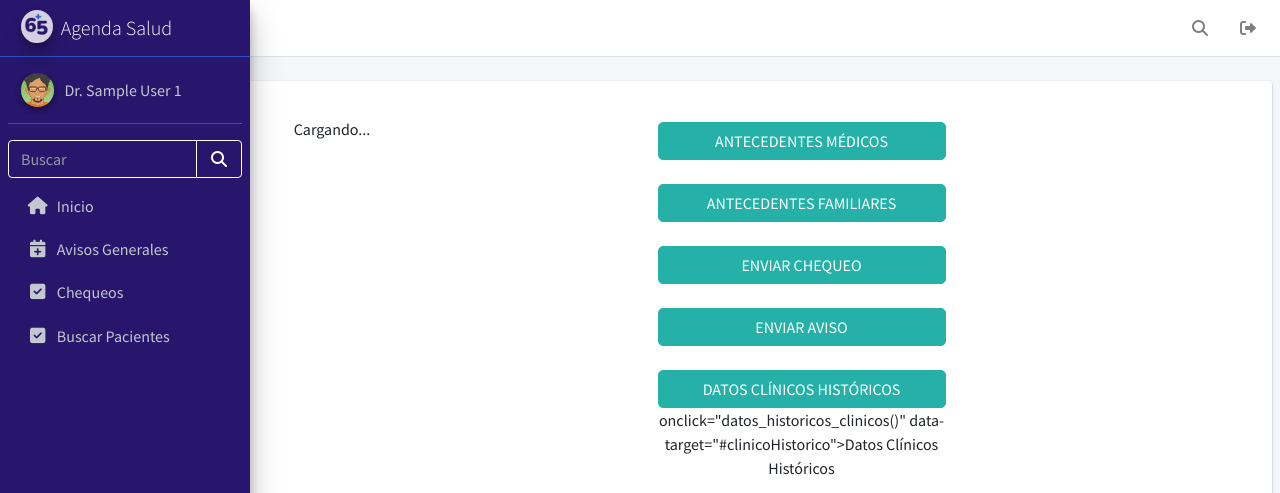
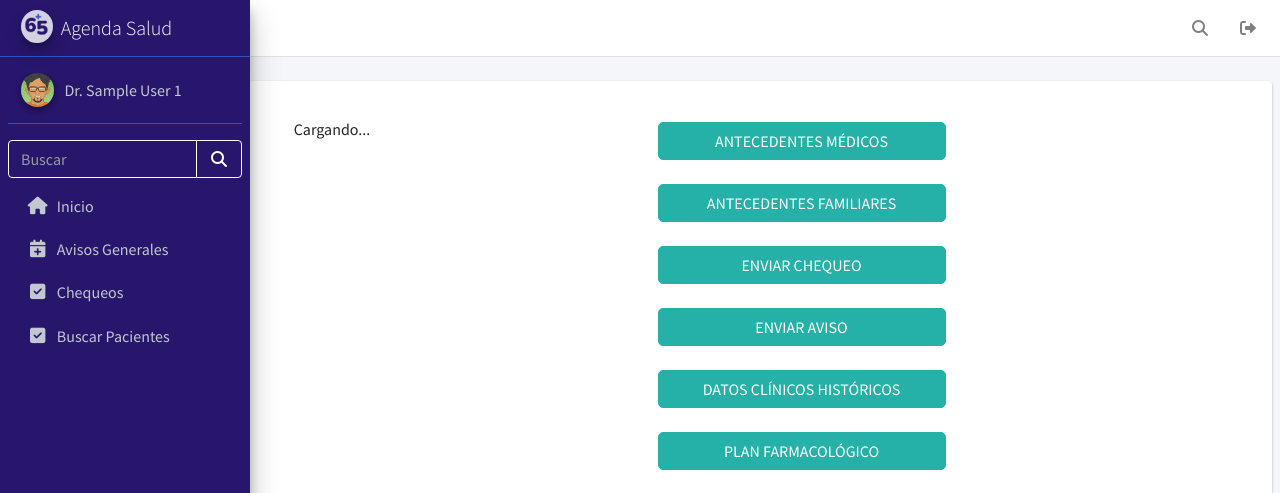
Before and after one commit to idei/S-65, a PHP site: page /S-65/app_web/paciente.php in a window 1280 px wide. Shown: the top 493 px of the page. Run offline with PHP 8.4, Linux system fonts and the light colour scheme; a user stored in the database is signed in; data that the repository does not hold is empty; some libraries are stand-ins or nearby versions.

Commit message:
Se realizaron cambios en home y pacientes.php

```diff
--- a/app_web/home.php
+++ b/app_web/home.php
@@ -75,6 +75,7 @@
                 <thead>
 
                   <tr>
+                  <h1 class="d-flex justify-content-center">Mis Pacientes</h1>
                     <th scope="col"></th>
                     <th>Dni</th>
                     <th>Apellido</th>
--- a/app_web/paciente.php
+++ b/app_web/paciente.php
@@ -123,7 +123,7 @@
                 <button class="btn btn-block btn-info btn-flat text-uppercase" type="button" data-toggle="modal"
                   onclick="datos_historicos_clinicos()" data-target="#clinicoHistorico">Datos Clínicos Históricos
                 </button>
-                  onclick="datos_historicos_clinicos()" data-target="#clinicoHistorico">Datos Clínicos Históricos</button>
+
               </div>
 
               <br>
```
